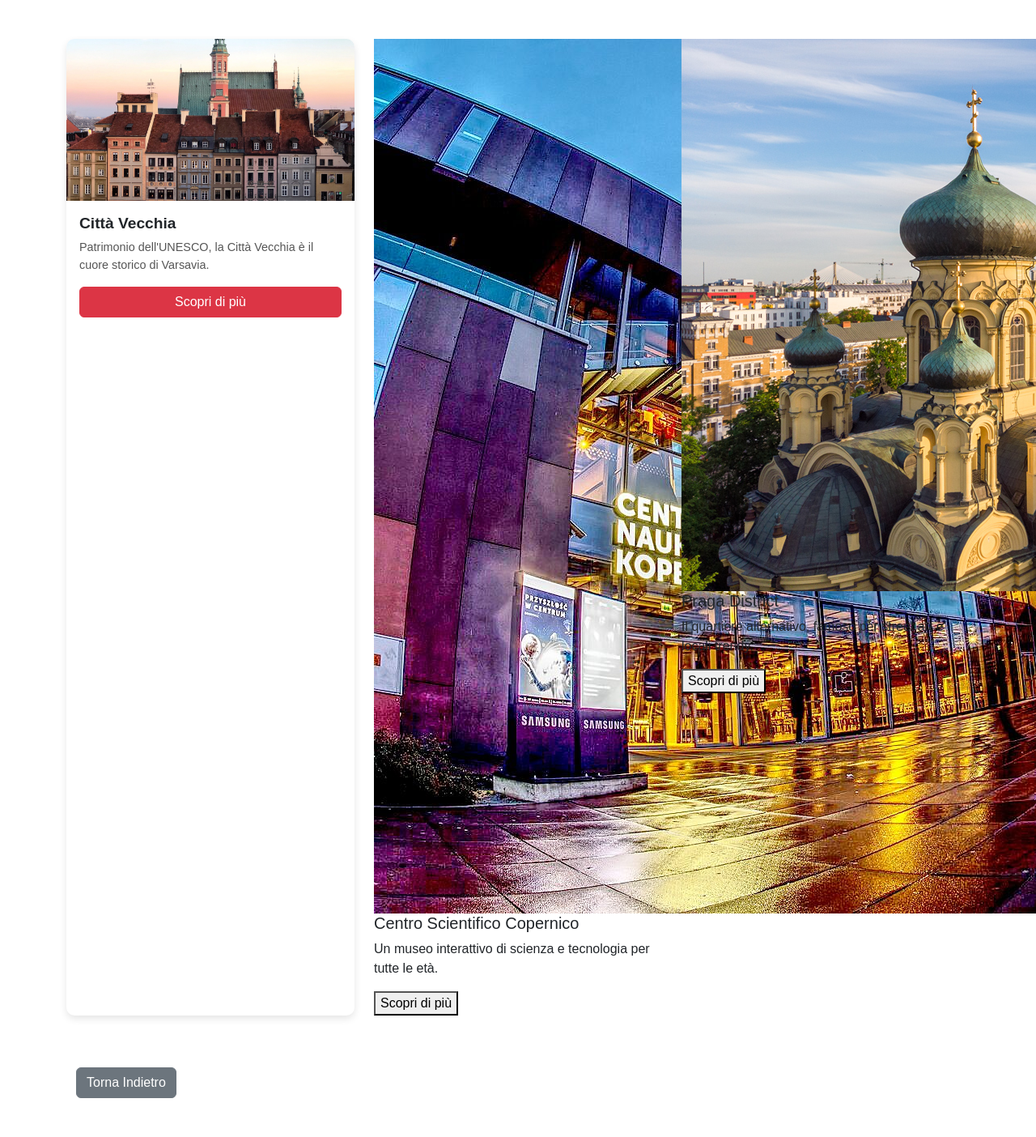
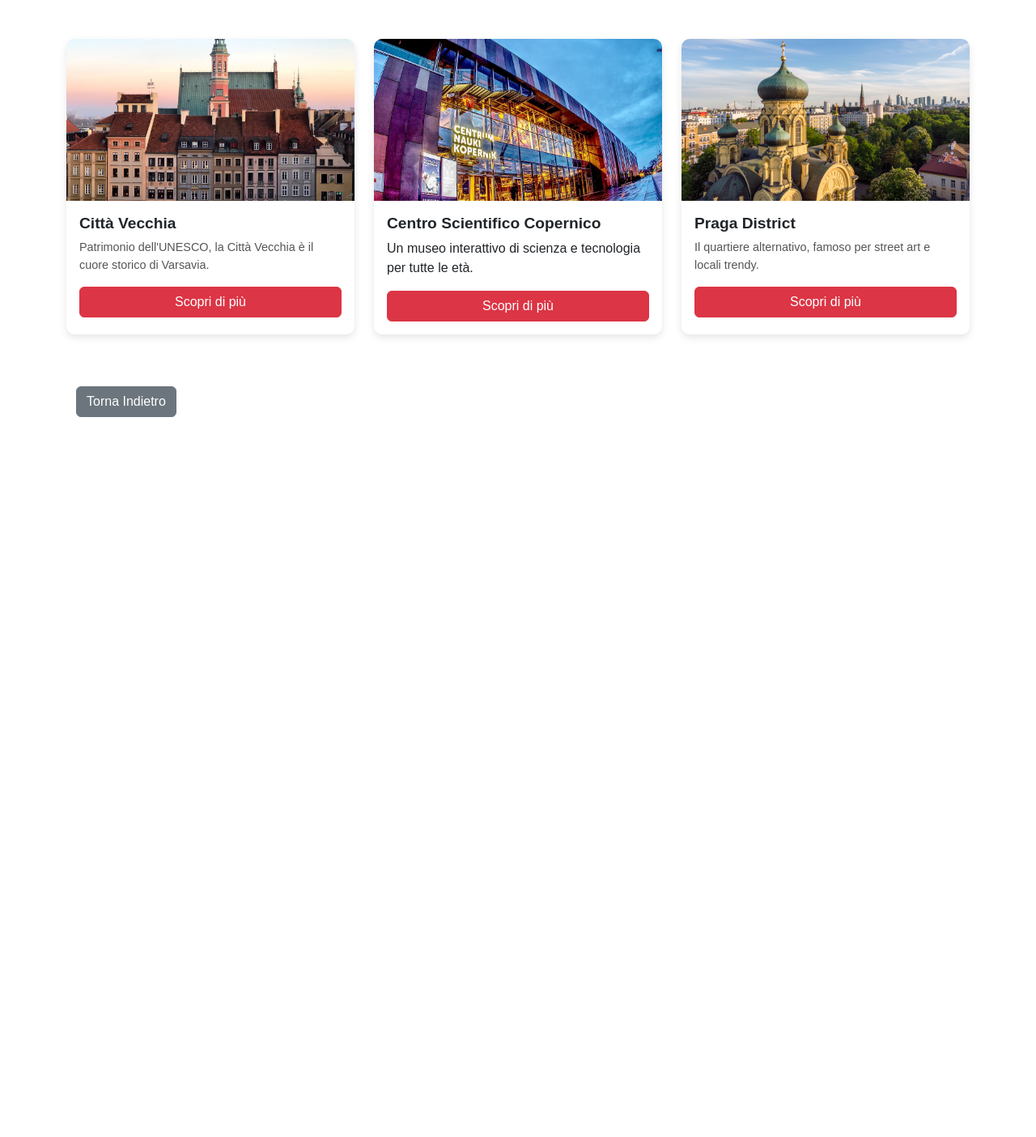
Before and after one commit to MarcoSampietro/Sito_citt-, a Flask app: page / in a window 1280 px wide; the page is wider, and only the part inside the window is pictured. Shown: the part 104-1508 px from the top of that part at 81% size. After the commit the page ends 619 px from the top of that part, so only its background shows below. Run offline with Flask 3, Linux system fonts and the light colour scheme.

Commit message:
Aggiunto stile a 2 cards

```diff
--- a/templates/index.html
+++ b/templates/index.html
@@ -14,10 +14,12 @@
     </header>
 
     <main class="container my-5">
+        <!-- Sezione principale delle cards -->
         <div id="cards-section" class="row row-cols-1 row-cols-md-3 g-4">
+            <!-- Card 1 -->
             <div class="col">
                 <div class="card h-100">
-                    <img src="{{url_for('static', filename='immagini/Citta_vecchia1.jpg')}}" alt="Città Vecchia">
+                    <img src="{{url_for('static', filename='immagini/Citta_vecchia1.jpg')}}" class="card-img-top" alt="Città Vecchia">
                     <div class="card-body">
                         <h5 class="card-title">Città Vecchia</h5>
                         <p class="card-text">Patrimonio dell'UNESCO, la Città Vecchia è il cuore storico di Varsavia.</p>
@@ -25,23 +27,25 @@
                     </div>
                 </div>
             </div>
-            <div>
-                <div>
-                    <img src="{{url_for('static', filename='immagini/Centro_scientifico_copernico1.jpg')}}" alt="Centro Scientifico Copernico">
-                    <div>
-                        <h5>Centro Scientifico Copernico</h5>
+            <!-- Card 2 -->
+            <div class="col">
+                <div class="card h-100">
+                    <img src="{{url_for('static', filename='immagini/Centro_scientifico_copernico1.jpg')}}" class="card-img-top" alt="Centro Scientifico Copernico">
+                    <div class="card-body">
+                        <h5 class="card-title">Centro Scientifico Copernico</h5>
                         <p>Un museo interattivo di scienza e tecnologia per tutte le età.</p>
-                        <button>Scopri di più</button>
+                        <button class="btn btn-danger w-100">Scopri di più</button>
                     </div>
                 </div>
             </div>
-            <div>
-                <div>
-                    <img src="{{url_for('static', filename='immagini/Praga_district1.jpg')}}" alt="Praga District">
-                    <div>
-                        <h5>Praga District</h5>
-                        <p>Il quartiere alternativo, famoso per street art e locali trendy.</p>
-                        <button>Scopri di più</button>
+            <!-- Card 3 -->
+            <div class="col">
+                <div class="card h-100">
+                    <img src="{{url_for('static', filename='immagini/Praga_district1.jpg')}}" class="card-img-top" alt="Praga District">
+                    <div class="card-body">
+                        <h5 class="card-title">Praga District</h5>
+                        <p class="card-text">Il quartiere alternativo, famoso per street art e locali trendy.</p>
+                        <button class="btn btn-danger w-100">Scopri di più</button>
                     </div>
                 </div>
             </div>
```
